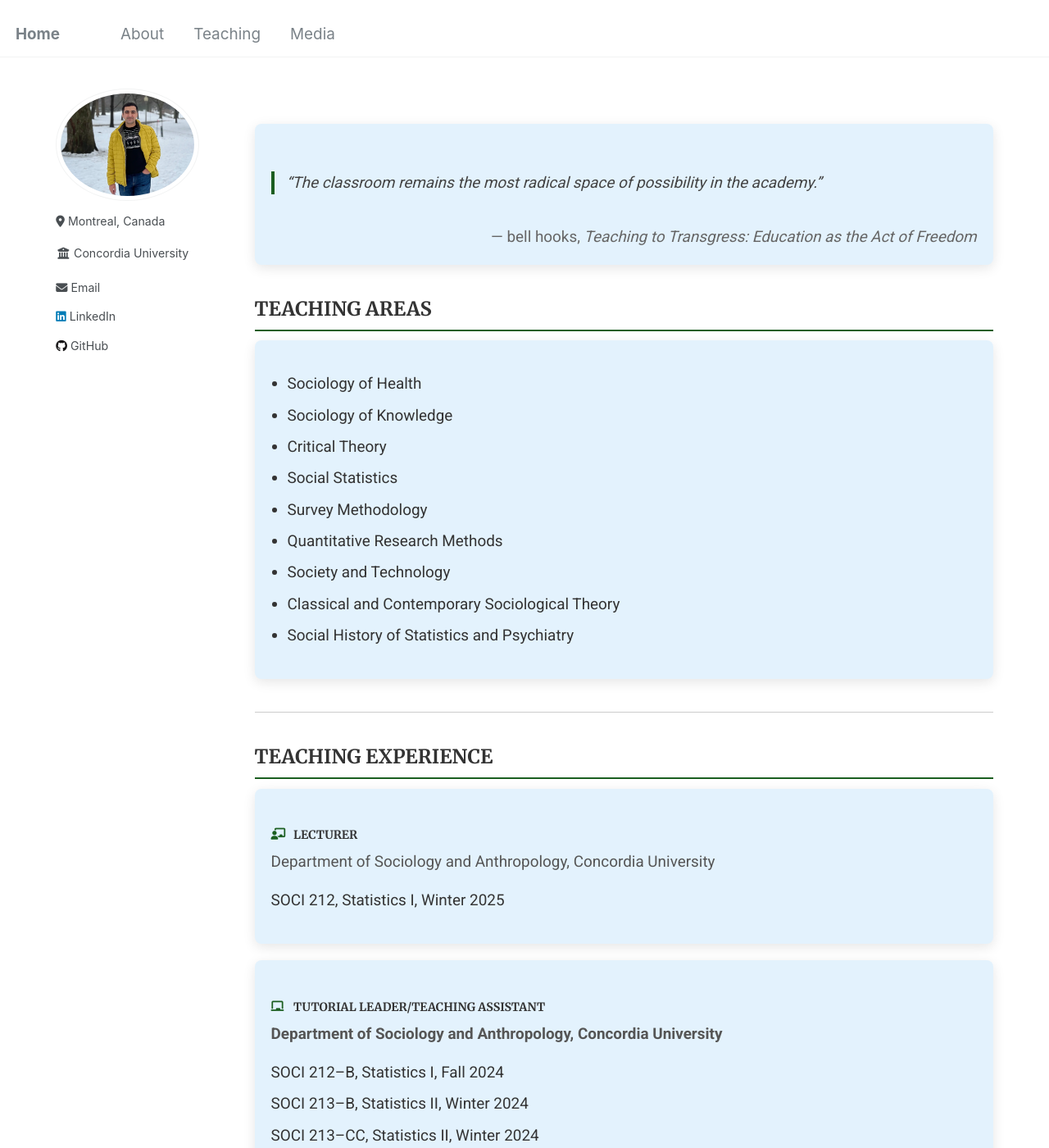
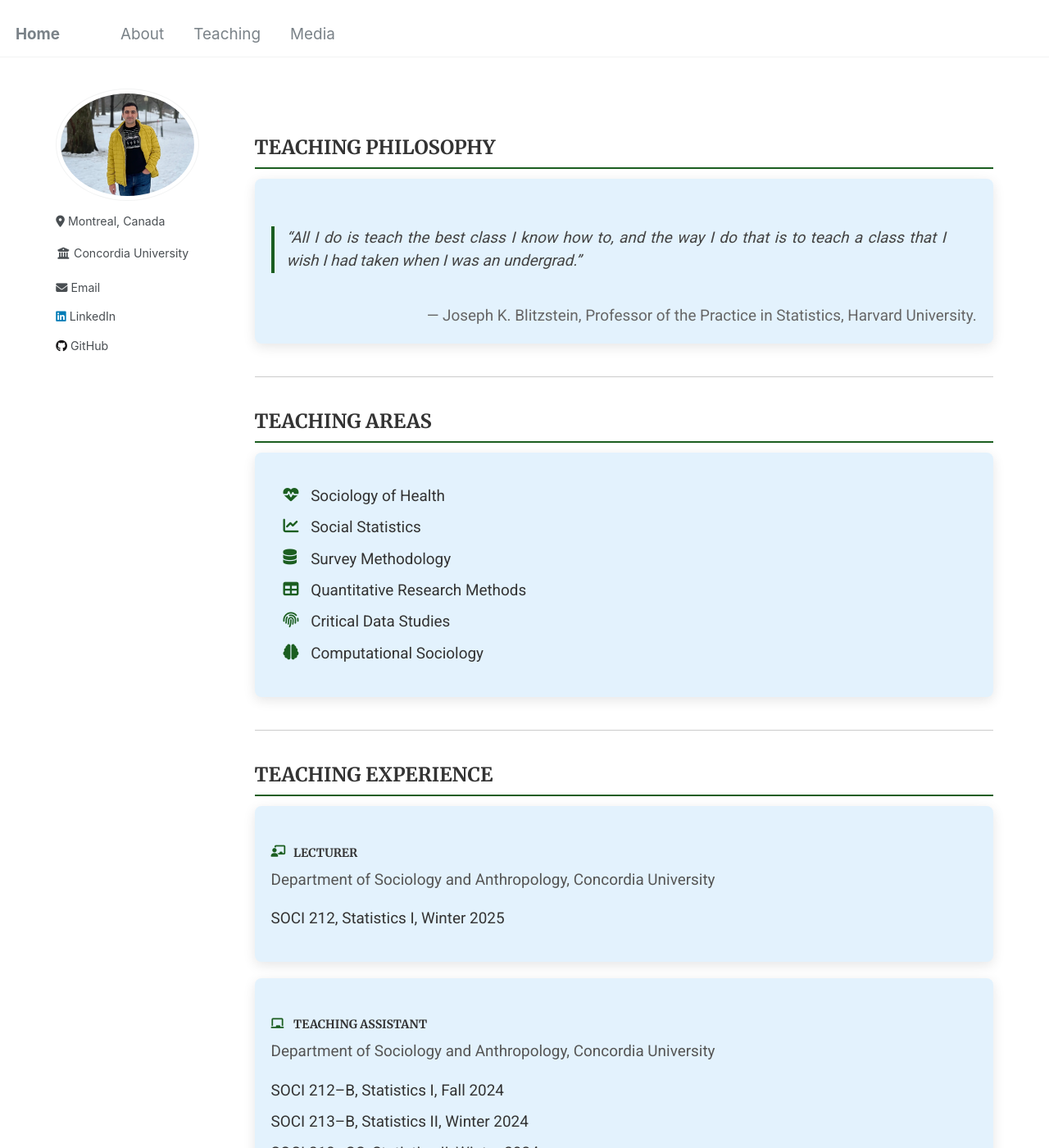
Before and after one commit to Mohsnmonji/mohsnmonji.github.io, a Jekyll site: the page built from _pages/teaching.md, in a window 1280 px wide and 1400 px high. Shown: the whole window at 82% size. Built offline with Jekyll 4.4.1, drawn with Linux system fonts in a browser that asks for light colours; some of the changed text lies outside the part shown.

Commit message:
Update teaching.md

```diff
--- a/_pages/teaching.md
+++ b/_pages/teaching.md
@@ -8,8 +8,9 @@ author_profile: true
 ---
 
 <style>
+  /* General Styling */
   body {
-    font-size: 1.05em;
+    font-size: 1.05em; /* Slightly larger font */
   }
   h2 {
     border-bottom: 2px solid #1B5E20;
@@ -53,38 +54,103 @@ author_profile: true
   .teaching-list {
     padding-left: 15px;
   }
+
+  /* Divider Style */
   .section-divider {
     border: 0;
     height: 1px;
     background: #cccccc;
     margin: 40px 0;
   }
+
+  /* Testimonials Styling */
+  .testimonial-carousel {
+    position: relative;
+    overflow: hidden;
+    height: 220px;
+    margin-top: 20px;
+  }
+  .testimonial-slide {
+    display: none;
+    text-align: center;
+    padding: 20px;
+    background: #E3F2FD;
+    border-radius: 8px;
+    box-shadow: 0px 4px 15px rgba(0,0,0,0.1);
+    color: #444;
+    font-style: italic;
+    position: relative;
+  }
+  .testimonial-slide i {
+    position: absolute;
+    top: 15px;
+    left: 20px;
+    font-size: 24px;
+    color: #1B5E20;
+  }
+  .testimonial-slide.active {
+    display: block;
+    animation: fadeSlide 0.8s ease forwards;
+  }
+  @keyframes fadeSlide {
+    0% {
+      opacity: 0;
+      transform: translateY(20px);
+    }
+    100% {
+      opacity: 1;
+      transform: translateY(0);
+    }
+  }
+  .testimonial-slide span {
+    display: block;
+    margin-top: 15px;
+    font-style: normal;
+    color: #666;
+  }
+  .testimonial-controls {
+    text-align: center;
+    margin-top: 10px;
+  }
+  .testimonial-controls button {
+    background-color: #1B5E20;
+    color: white;
+    border: none;
+    padding: 8px 15px;
+    margin: 0 5px;
+    font-size: 18px;
+    border-radius: 5px;
+    cursor: pointer;
+  }
+  .testimonial-controls button:hover {
+    background-color: #145a14;
+  }
 </style>
 
 <div class="teaching-section">
+  <h2>TEACHING PHILOSOPHY</h2>
   <div class="teaching-card">
     <blockquote style="font-style: italic; border-left: 4px solid #1B5E20; padding-left: 15px; color: #444;">
-      “The classroom remains the most radical space of possibility in the academy.”
+      “All I do is teach the best class I know how to, and the way I do that is to teach a class that I wish I had taken when I was an undergrad.”
     </blockquote>
     <p style="text-align: right; margin-top: 10px; color: #666;">
-      — bell hooks, <em>Teaching to Transgress: Education as the Act of Freedom</em>
+      — Joseph K. Blitzstein, Professor of the Practice in Statistics, Harvard University.
     </p>
   </div>
 </div>
 
+<hr class="section-divider">
+
 <div class="teaching-section">
   <h2>TEACHING AREAS</h2>
   <div class="teaching-card">
-    <ul class="teaching-list" style="list-style-type: disc; padding-left: 20px;">
-      <li>Sociology of Health</li>
-      <li>Sociology of Knowledge</li>
-      <li>Critical Theory</li>
-      <li>Social Statistics</li>
-      <li>Survey Methodology</li>
-      <li>Quantitative Research Methods</li>
-      <li>Society and Technology</li>
-      <li>Classical and Contemporary Sociological Theory</li>
-      <li>Social History of Statistics and Psychiatry</li>
+    <ul class="teaching-list">
+      <li><i class="fas fa-heartbeat icon"></i> Sociology of Health</li>
+      <li><i class="fas fa-chart-line icon"></i> Social Statistics</li>
+      <li><i class="fas fa-database icon"></i> Survey Methodology</li>
+      <li><i class="fas fa-table icon"></i> Quantitative Research Methods</li>
+      <li><i class="fas fa-fingerprint icon"></i> Critical Data Studies</li>
+      <li><i class="fas fa-brain icon"></i> Computational Sociology</li>
     </ul>
   </div>
 </div>
@@ -103,30 +169,85 @@ author_profile: true
   </div>
 
   <div class="teaching-card">
-  <h4><i class="fas fa-chalkboard icon"></i> TUTORIAL LEADER/TEACHING ASSISTANT</h4>
+    <h4><i class="fas fa-chalkboard icon"></i> TEACHING ASSISTANT</h4>
+    <p>Department of Sociology and Anthropology, Concordia University</p>
+    <ul>
+      <li>SOCI 212–B, Statistics I, Fall 2024</li>
+      <li>SOCI 213–B, Statistics II, Winter 2024</li>
+      <li>SOCI 213–CC, Statistics II, Winter 2024</li>
+      <li>SOCI 213–AA, Statistics II, Fall 2023</li>
+      <li>SOCI 310, Research Methods, Winter 2022</li>
+      <li>SOCI 300, Classical Social Theory, Winter 2025, Fall 2024</li>
+      <li>SOCI 300, Classical Social Theory, Winter 2023, Fall 2022</li>
+      <li>SOCI 300, Classical Social Theory, Winter 2022, Fall 2021</li>
+    </ul>
+  </div>
 
-  <p><strong>Department of Sociology and Anthropology, Concordia University</strong></p>
-  <ul>
-    <li>SOCI 212–B, Statistics I, Fall 2024</li>
-    <li>SOCI 213–B, Statistics II, Winter 2024</li>
-    <li>SOCI 213–CC, Statistics II, Winter 2024</li>
-    <li>SOCI 213–AA, Statistics II, Fall 2023</li>
-    <li>SOCI 310, Research Methods, Winter 2022</li>
-    <li>SOCI 300, Classical Social Theory, Winter 2025, Fall 2024</li>
-    <li>SOCI 300, Classical Social Theory, Winter 2023, Fall 2022</li>
-    <li>SOCI 300, Classical Social Theory, Winter 2022, Fall 2021</li>
-  </ul>
-
-  <p><strong>Department of Applied Human Sciences, Concordia University</strong></p>
-  <ul>
-    <li>AHSC 380: Quantitative Research Methods for Practitioners, Winter 2022</li>
-  </ul>
+  <div class="teaching-card">
+    <h4><i class="fas fa-chalkboard icon"></i> TEACHING ASSISTANT</h4>
+    <p>Department of Applied Human Sciences, Concordia University</p>
+    <ul>
+      <li>AHSC 380: Quantitative Research Methods for Practitioners, Winter 2022</li>
+    </ul>
+  </div>
 </div>
 
-<div class="teaching-card">
-  <h4><i class="fas fa-user-graduate icon"></i> TUTOR</h4>
-  <p><strong>Applied Statistics and Survey Methodology, Tehran, Iran</strong><br>2016–2020</p>
-  <ul>
-    <li>Quantitative Research Methods, Survey Methodology, and Applied Statistics.</li>
-  </ul>
+<hr class="section-divider">
+
+<div class="teaching-section">
+  <h2>STUDENT TESTIMONIALS</h2>
+
+  <div class="testimonial-carousel">
+    <div class="testimonial-slide active">
+      <i class="fas fa-quote-left"></i>
+      <p>"He makes stats feel way more approachable and actually relevant!"</p>
+      <span>— Student, SOCI 212, Winter 2025</span>
+    </div>
+    <div class="testimonial-slide">
+      <i class="fas fa-quote-left"></i>
+      <p>"I was scared of statistics but ended up loving the course thanks to your patience and clear explanations."</p>
+      <span>— Student, SOCI 212, Winter 2025</span>
+    </div>
+    <div class="testimonial-slide">
+      <i class="fas fa-quote-left"></i>
+      <p>"He puts a lot of energy into class and does whatever needed to make sure everyone succeeds."</p>
+      <span>— Student, SOCI 212, Winter 2025</span>
+    </div>
+    <div class="testimonial-slide">
+      <i class="fas fa-quote-left"></i>
+      <p>"I really enjoyed your class, it was very well structured and the PowerPoint slides really helped me to understand the concepts."</p>
+      <span>— Student, SOCI 212, Winter 2025</span>
+    </div>
+  </div>
+
+  <div class="testimonial-controls">
+    <button onclick="prevTestimonial()" aria-label="Previous testimonial">‹</button>
+    <button onclick="nextTestimonial()" aria-label="Next testimonial">›</button>
+  </div>
 </div>
+
+<script>
+  let currentTestimonial = 0;
+  const testimonials = document.querySelectorAll('.testimonial-slide');
+
+  function showTestimonial(index) {
+    testimonials.forEach((testimonial, i) => {
+      testimonial.style.display = 'none';
+      testimonial.classList.remove('active');
+    });
+    testimonials[index].style.display = 'block';
+    testimonials[index].classList.add('active');
+  }
+
+  function nextTestimonial() {
+    currentTestimonial = (currentTestimonial + 1) % testimonials.length;
+    showTestimonial(currentTestimonial);
+  }
+
+  function prevTestimonial() {
+    currentTestimonial = (currentTestimonial - 1 + testimonials.length) % testimonials.length;
+    showTestimonial(currentTestimonial);
+  }
+
+  setInterval(nextTestimonial, 5000); // Auto-slide every 5 seconds
+</script>
```
